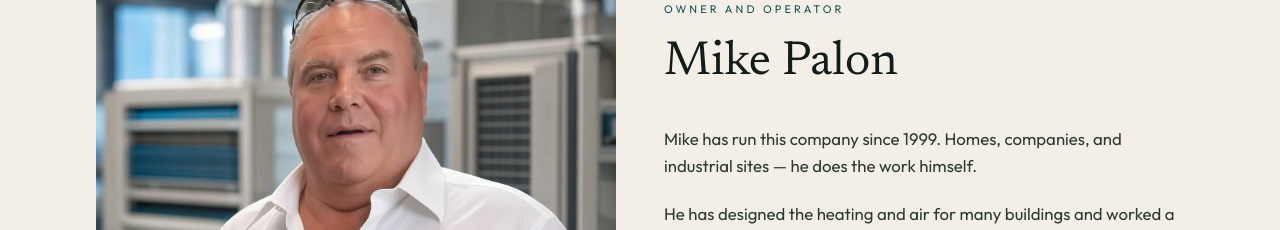
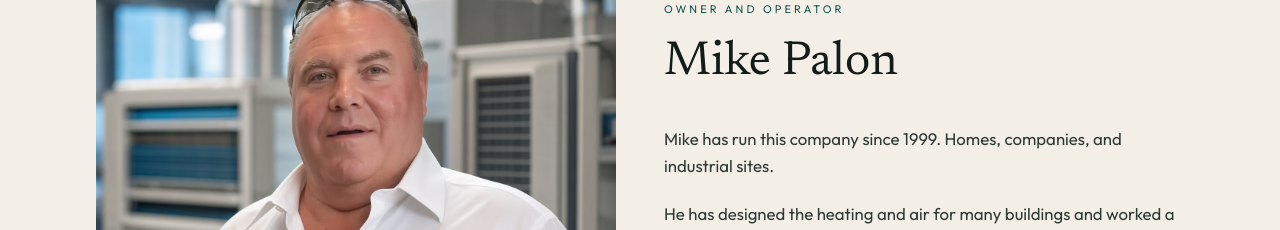
Before and after one commit to redwhitblack/aaahvacfl, a Next.js app: page / in a window 1280 px wide. Shown: the part 980-1210 px from the top of the page. Built offline with nearby package versions, Linux system fonts and the light colour scheme.

Commit message:
Drop the 'does the work himself' line

```diff
--- a/app/page.tsx
+++ b/app/page.tsx
@@ -56,7 +56,7 @@ export default function Home() {
           <div className="mt-8 space-y-5 text-[1.05rem] leading-relaxed text-ink-soft">
             <p>
               Mike has run this company since {site.founded}. Homes, companies,
-              and industrial sites — he does the work himself.
+              and industrial sites.
             </p>
             <p>
               He has designed the heating and air for many buildings and
```
